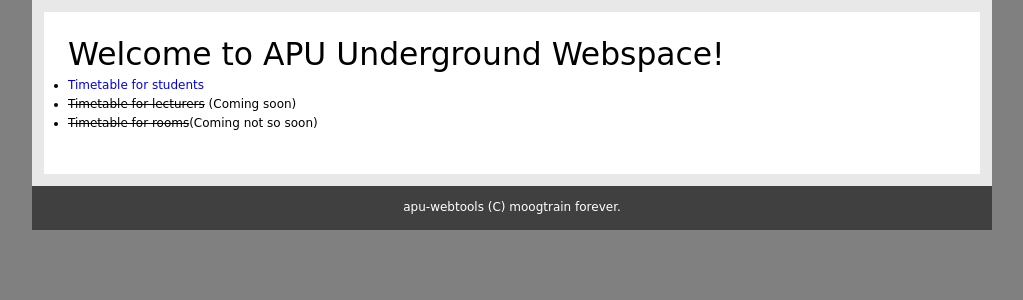
After one commit to keigen-shu/apu-webtools, a Flask app: page / in a window 1280 px wide. The commit adds this page. Shown: the top 300 px of the page, without its empty margins (128-1151 px from the left). Run offline with Flask 2, Linux system fonts and the light colour scheme.

Commit message:
Improved layout

```diff
--- a/apu_webtools/app.py
+++ b/apu_webtools/app.py
@@ -1,19 +1,39 @@
 from __future__ import absolute_import, unicode_literals
-from flask import Flask, render_template, request, url_for
+from flask import Flask, render_template
 from apu_webtools.timetable import get_timetable, get_timetable_intake_list
 
 app = Flask(__name__)
 
+
+@app.route("/")
+def root():
+    return render_template('index.html')
+
+
 @app.route("/timetable")
+@app.route("/timetable/")
 def timetable_list():
     result = get_timetable_intake_list()
-    return render_template('timetable_intakes.html', groups=result['groups'], intake_lists=result['intake_lists'])
+    return render_template(
+        'timetable_intakes.html',
+        groups=result['groups'],
+        intake_lists=result['intake_lists']
+    )
+
 
 @app.route("/timetable/<intake>/<week>")
 def timetable(intake, week):
     result = get_timetable(intake, int(week))
-    return render_template('timetable.html', intake=result['intake'], table=result['table'], modified=result['last_modified'], week=int(week))
+    return render_template(
+        'timetable.html',
+        intake=result['intake'],
+        table=result['table'],
+        modified=result['last_modified'],
+        week=int(week)
+    )
+
 
 @app.route("/timetable/<intake>")
+@app.route("/timetable/<intake>/")
 def timetable_now(intake):
     return timetable(intake, 0)
--- /dev/null
+++ b/apu_webtools/static/azbuka.css
@@ -0,0 +1,99 @@
+/* Azbuka - CSS Typographical Base Rendering Library  */
+
+/* Typo reset */
+
+html, body, div, span, object, iframe,
+h1, h2, h3, h4, h5, h6, p, blockquote, pre,
+a, abbr, acronym, address, code,
+del, dfn, em, img, q, dl, dt, dd, ol, ul, li,
+table, caption, tbody, tfoot, thead, tr, th, td ,hr{
+	margin:0;
+	padding:0;
+	border:0;
+	font-weight:inherit;
+	font-style:inherit;
+	font-size:100%;
+	font-family:inherit;
+	vertical-align:baseline;
+}
+
+a img { border:none; }
+
+
+/* General settings */
+
+body {
+	font:0.8125em/1.618 Arial, sans-serif;
+	background-color:#fff; color:#111;
+	font-size-adjust:none;
+	font-style:normal;
+	font-variant:normal;
+	font-weight:normal;
+}
+
+p { padding:0 0 0.8125em 0; }
+
+
+/* Headlines */
+
+h1,h2,h3,h4,h5,h6{ font-family:Georgia, serif; margin-bottom:5px; font-weight:normal; }
+
+h1 { font-size:2.615em; line-height:1.18; } /* 34px */
+h2 { font-size:2em;     line-height:1.19; } /* 26px */
+h3 { font-size:1.618em; line-height:1.24; } /* 21px */
+h4 { font-size:1.308em; line-height:1.23; } /* 17px */
+h5 { font-size:1em;     line-height:1.3; font-weight:700; } /* 13px */
+h6 { font-size:1em;     line-height:1.3; }
+
+
+/* Lists */
+
+ul { list-style-position:outside; }
+li ul,
+li ol { margin:0 1.618em; }
+ul,ol { margin:0 0 1.618em 0; }
+
+dl    { margin:0 0 1.618em 0; }
+dl dt { font-weight:700; }
+dl dd { margin-left:1.618em; }
+
+
+/* Tables */
+
+table    { margin-bottom:1.618em; border-collapse:collapse; }
+th       { font-weight:700; text-align:left; }
+tr,th,td { margin:0; padding:0 1.618em 0 1em; }
+tfoot    { font-style:italic; }
+caption  { text-align:center; font-family:Georgia, serif; }
+
+
+/* Quotes */
+
+blockquote {
+	padding-left:1.618em;
+	margin:0 0 0.8125em;
+	border-left:3px solid #ccc;
+	font-style:italic;
+	letter-spacing:0.03em;
+}
+blockquote > p { padding:0; }
+
+
+/* Other */
+
+a { text-decoration:none; }
+a:hover { text-decoration:underline; }
+
+dfn,em,cite,q { font-style:italic; }
+dfn,strong { font-weight:700; }
+
+pre,code,tt { margin:1.618em 0; font:1em monospace; line-height:1.618em; }
+pre,code { white-space:pre; }
+tt { display:block; }
+
+hr { margin-bottom:1.618em; color:#ccc; background-color:#ccc; height:2px; }
+abbr, acronym { border-bottom:1px dotted #000; }
+address { margin-top:1.618em; font-style:italic; }
+del { color:#000; }
+sup { vertical-align:super; }
+sub { vertical-align:sub; }
--- a/apu_webtools/static/style.css
+++ b/apu_webtools/static/style.css
@@ -1,54 +1,3 @@
-/* http://meyerweb.com/eric/tools/css/reset/
-   v2.0 | 20110126
-   License: none (public domain)
-*/
-
-html, body, div, span, applet, object, iframe,
-h1, h2, h3, h4, h5, h6, p, blockquote, pre,
-a, abbr, acronym, address, big, cite, code,
-del, dfn, em, img, ins, kbd, q, s, samp,
-small, strike, strong, sub, sup, tt, var,
-b, u, i, center,
-dl, dt, dd, ol, ul, li,
-fieldset, form, label, legend,
-table, caption, tbody, tfoot, thead, tr, th, td,
-article, aside, canvas, details, embed,
-figure, figcaption, footer, header, hgroup,
-menu, nav, output, ruby, section, summary,
-time, mark, audio, video {
-	margin: 0;
-	padding: 0;
-	border: 0;
-	font-size: 100%;
-	font: inherit;
-	vertical-align: baseline;
-}
-/* HTML5 display-role reset for older browsers */
-article, aside, details, figcaption, figure,
-footer, header, hgroup, menu, nav, section {
-	display: block;
-}
-body {
-	line-height: 1;
-}
-ol, ul {
-	list-style: none;
-}
-blockquote, q {
-	quotes: none;
-}
-blockquote:before, blockquote:after,
-q:before, q:after {
-	content: '';
-	content: none;
-}
-table {
-	border-collapse: collapse;
-	border-spacing: 0;
-}
-
-/* Custom CSS starts here */
-
 body {
 	color: black;
 	background: grey;
@@ -67,24 +16,13 @@ p, li{
 }
 
 h1, h2, h3 {
-    background: white;
-    border-width: 1px medium;
-    border-style: solid solid solid none;
-    border-color: black;
-    border-top-right-radius: 1em;
-    border-bottom-right-radius: 1em;
-    font-size: 1.6em;
-    line-height: 1.4em;
-    font-weight: bold;
-    margin-bottom: 0.4em;
+	font-family: DejaVu Sans, Verdana, Arial, sans;
 }
 
 div#container {
 	border-width: 2px medium;
-    margin-left: 8em;
-    margin-right: 8em;
-    margin-top: 2em;
-    margin-bottom: 2em;
+	width: 960px;
+	margin: 0em auto;
 }
 
 div#content {
@@ -103,18 +41,19 @@ div#timetable > table {
 
 div#footer {
 	background: #404040;
+	color: white;
 	text-align: center;
-    color: white;
 	padding: 1em;
 }
 
 th {
 	background: #A0A0A0;
+	text-align: center;
 }
 
 th, td {
 	border: 1px solid black;
-    padding: 6px 18px 6px 18px;
+	padding: 0.4em 1.0em;
 }
 
 tr.section {
--- a/apu_webtools/templates/_base.html
+++ b/apu_webtools/templates/_base.html
@@ -2,6 +2,7 @@
 <html lang="en">
     <head>
         <title>{% block page_title %}{% endblock %}</title>
+        <link rel="stylesheet" type="text/css" href="{{ url_for('static', filename='azbuka.css') }}">
         <link rel="stylesheet" type="text/css" href="{{ url_for('static', filename='style.css') }}">
     </head>
     <body>
--- /dev/null
+++ b/apu_webtools/templates/index.html
@@ -0,0 +1,15 @@
+{% extends "_base.html" %}
+
+{% block page_title %}Intake timetable{% endblock %}
+
+{% block content %}
+<div id="timetable">
+    <h1>Welcome to APU Underground Webspace!</h1>
+
+    <ul>
+        <li><a href="{{ url_for('timetable_list') }}">Timetable for students</a></li>
+		<li><del>Timetable for lecturers</del> (Coming soon)</del></li>
+	<li><del>Timetable for rooms</del>(Coming not so soon)</del></li>
+    </ul>
+</div>
+{% endblock %}
--- a/apu_webtools/templates/timetable_intakes.html
+++ b/apu_webtools/templates/timetable_intakes.html
@@ -16,7 +16,7 @@
             </tr>
             <tr>
                 {% for intake_list in intake_lists %}
-                <td><ul>
+                <td><ul style="list-style:none;">
                         {% for intake in intake_list %}
                         <li><a href="{{ url_for('timetable_now', intake=intake) }}">{{ intake }}</a></li>
                         {% endfor %}
```
Also changed, not shown: apu_webtools/templates/timetable.html (+5 -5 lines), apu_webtools/timetable.py (+55 -17 lines). Lines whose indentation alone changed are shown as unchanged.
